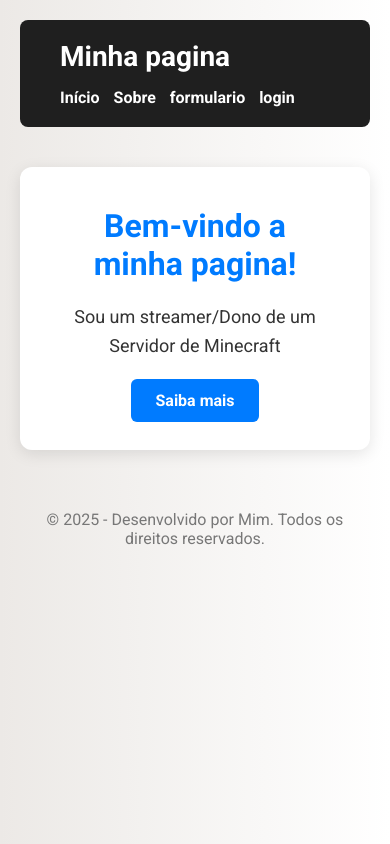
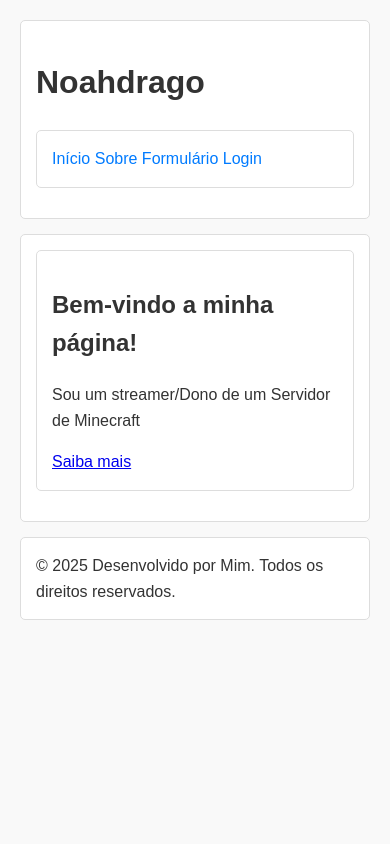
Before and after one commit to Theohost/Noah, a plain HTML site: page index.html in a window 390 px wide. Drawn offline with Linux system fonts and the light colour scheme.

Commit message:
Add files via upload

```diff
--- a/index.html
+++ b/index.html
@@ -1,137 +1,34 @@
 <!DOCTYPE html>
 <html lang="pt-BR">
 <head>
-  <meta charset="UTF-8" />
-  <meta name="viewport" content="width=device-width, initial-scale=1.0"/>
-  <title>Pagina Principal</title>
+  <meta charset="UTF-8">
+  <meta name="viewport" content="width=device-width, initial-scale=1.0">
+  <title>Página Inicial</title>
   <link href="https://fonts.googleapis.com/css2?family=Roboto:wght@400;700&display=swap" rel="stylesheet">
-  <style>
-    * {
-      margin: 0;
-      padding: 0;
-      box-sizing: border-box;
-    }
-
-    body {
-      font-family: 'Roboto', sans-serif;
-      background: linear-gradient(to right, #ece9e6, #ffffff);
-      color: #333;
-      padding: 20px;
-    }
-
-    header {
-      background-color: #1f1f1f;
-      color: white;
-      padding: 20px 40px;
-      border-radius: 8px;
-      display: flex;
-      justify-content: space-between;
-      align-items: center;
-    }
-
-    header h1 {
-      font-size: 28px;
-    }
-
-    nav a {
-      margin-left: 20px;
-      text-decoration: none;
-      color: white;
-      font-weight: bold;
-      transition: color 0.3s;
-    }
-
-    nav a:hover {
-      color: #f39c12;
-    }
-
-    main {
-      margin-top: 40px;
-      display: flex;
-      flex-direction: column;
-      align-items: center;
-      text-align: center;
-    }
-
-    .hero {
-      background-color: white;
-      padding: 40px;
-      border-radius: 12px;
-      box-shadow: 0 4px 16px rgba(0, 0, 0, 0.1);
-      max-width: 800px;
-    }
-
-    .hero h2 {
-      font-size: 32px;
-      margin-bottom: 20px;
-      color: #007bff;
-    }
-
-    .hero p {
-      font-size: 18px;
-      line-height: 1.6;
-      margin-bottom: 30px;
-    }
-
-    .btn {
-      padding: 12px 24px;
-      background-color: #007bff;
-      color: white;
-      text-decoration: none;
-      border-radius: 6px;
-      font-weight: bold;
-      transition: background-color 0.3s;
-    }
-
-    .btn:hover {
-      background-color: #0056b3;
-    }
-
-    footer {
-      margin-top: 60px;
-      text-align: center;
-      color: #777;
-    }
-
-    @media (max-width: 600px) {
-      header {
-        flex-direction: column;
-        align-items: flex-start;
-      }
-
-      nav {
-        margin-top: 10px;
-      }
-
-      nav a {
-        display: inline-block;
-        margin: 5px 10px 0 0;
-      }
-    }
-  </style>
+  <link rel="stylesheet" href="style.css">
 </head>
 <body>
 
   <header>
-    <h1>Minha pagina</h1>
+    <h1>Noahdrago</h1>
     <nav>
       <a href="index.html">Início</a>
       <a href="pagina1.html">Sobre</a>
-      <a href="formulário.html">formulario</a>
-      <a href="login.html">login</a>
+      <a href="formulário.html">Formulário</a>
+      <a href="login.html">Login</a>
     </nav>
   </header>
 
   <main>
     <section class="hero">
-      <h2>Bem-vindo a minha pagina!</h2>
+      <h2>Bem-vindo a minha página!</h2>
       <p>Sou um streamer/Dono de um Servidor de Minecraft</p>
       <a href="pagina1.html" class="btn">Saiba mais</a>
     </section>
   </main>
 
   <footer>
-    <p>© 2025 - Desenvolvido por Mim. Todos os direitos reservados.</p>
+    &copy; 2025 Desenvolvido por Mim. Todos os direitos reservados.
   </footer>
 
 </body>
```
Also changed, not shown: contato.html (added, +163 -0 lines).
